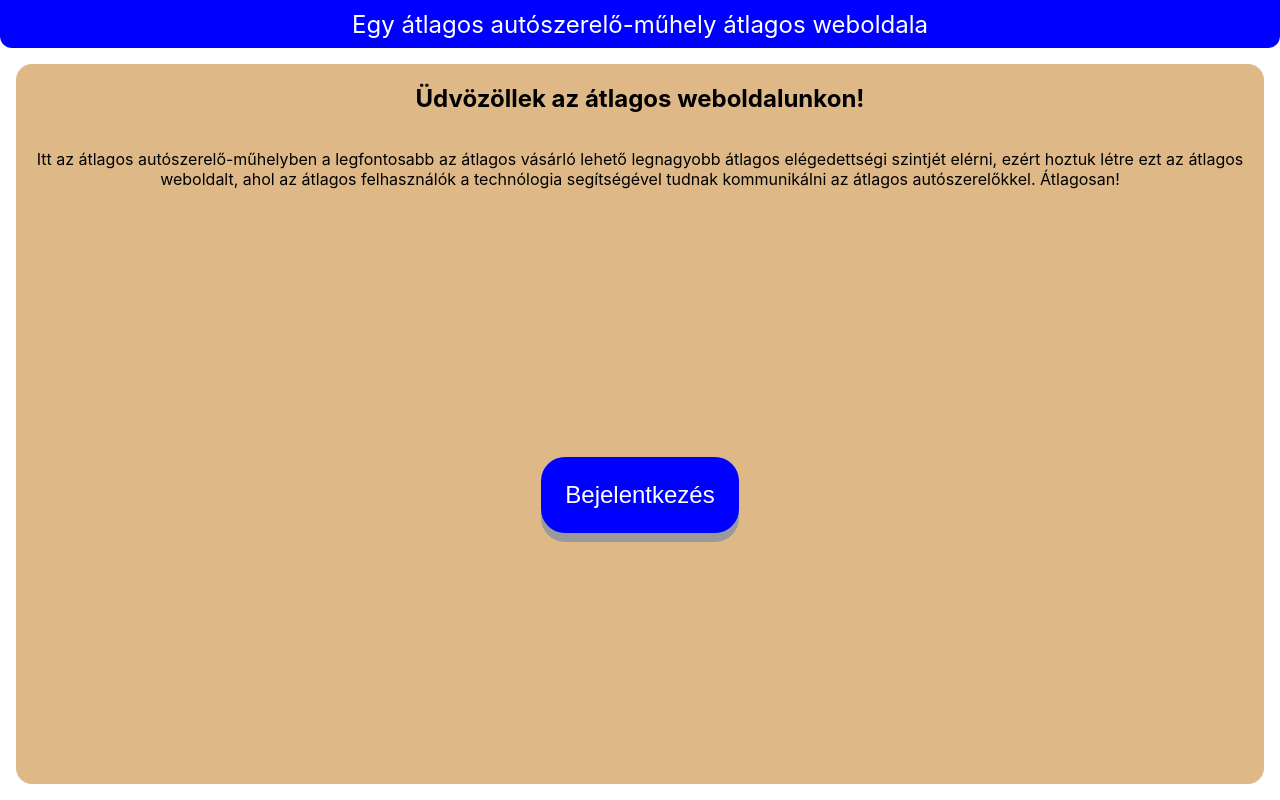
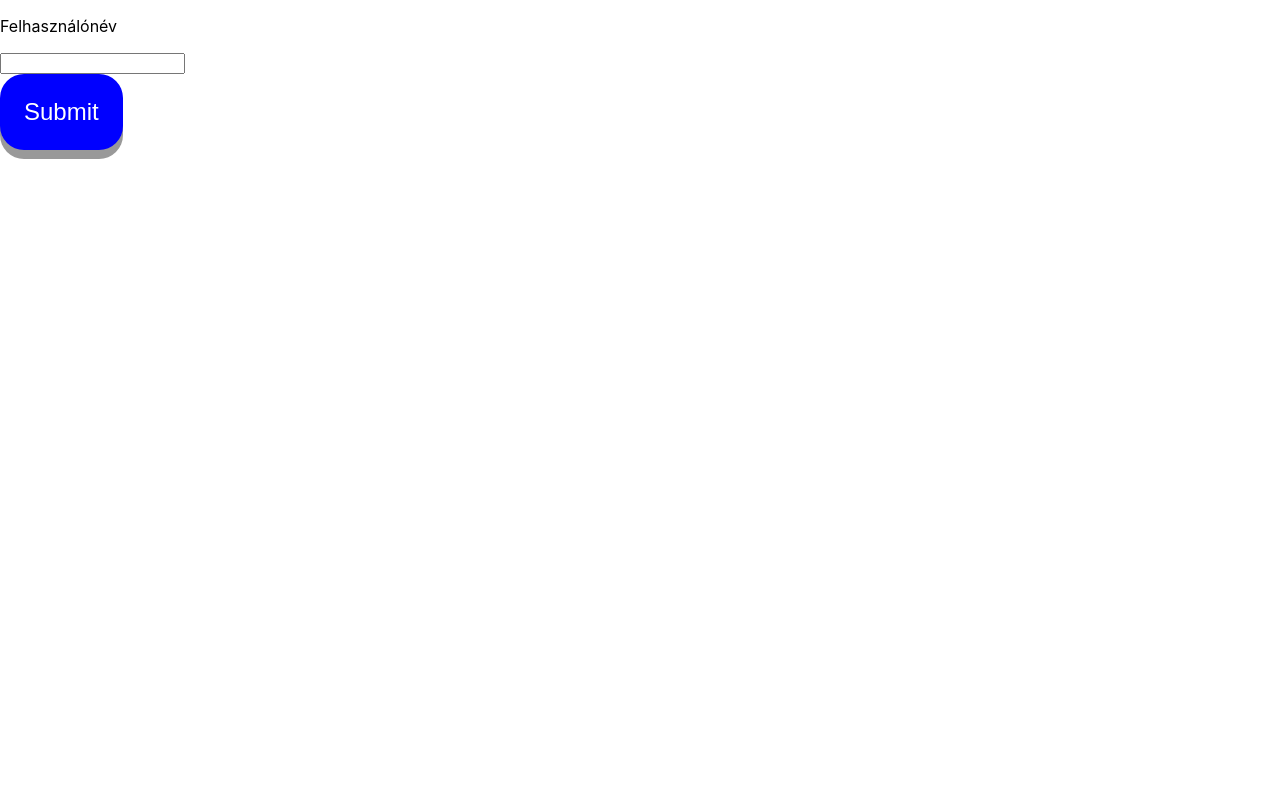
Before and after one commit to kristof01124/car-mechanic-support-page-frontend, a React (Create React App) app in the folder app/: page / in a window 1280 px wide. Built offline with nearby package versions, Linux system fonts and the light colour scheme.

Commit message:
Created inputform without styling

```diff
--- a/app/src/App.tsx
+++ b/app/src/App.tsx
@@ -1,9 +1,13 @@
 import { PageLayout } from "./components/PageLayout";
 import './App.css'
 import { Homepage } from "./views/Homepage";
+import { InputForm } from "./components/InputForm";
 
 export const App = () => {
   return (
-    <Homepage />
+    <InputForm titles={[{
+      title: "Felhasználónév",
+      inputType: "password"
+    }]} onSubmit={(values) => alert(JSON.stringify(values))} />
   );
 };
--- /dev/null
+++ b/app/src/components/InputForm.tsx
@@ -0,0 +1,48 @@
+import { Children, useRef } from "react";
+
+interface InputFormDataProps {
+    title: string,
+    inputType: string
+}
+
+interface InputFormProps {
+    titles: InputFormDataProps[]
+    onSubmit: (values: Object) => any
+}
+
+export function InputForm(props: React.PropsWithChildren<InputFormProps>) {
+    var data: { [key: string]: any } = {};
+    return (
+        <>
+            {
+                props.titles.map(
+                    function (value) {
+                        data[value.title] = ""
+                        return (
+                            <div>
+                                <InputFormElement onKeyDown={(val) => { data[value.title] = val }} inputType={value.inputType} title={value.title} />
+                            </div>
+                        )
+                    }
+                )
+            }
+            <button onClick={() => { props.onSubmit(data) }}> Submit </button>
+        </>
+    )
+}
+
+interface InputFormElementProps {
+    title: string,
+    inputType: string,
+    onKeyDown: (value: any) => any;
+};
+
+function InputFormElement(props: React.PropsWithChildren<InputFormElementProps>) {
+    const inputRef = useRef<HTMLInputElement | null>(null);
+    return (
+        <>
+            <p>{props.title}</p>
+            <input onKeyDown={(value: any) => props.onKeyDown(inputRef.current?.value)} type={props.inputType} name="name" ref={inputRef} />
+        </>
+    )
+}
```
